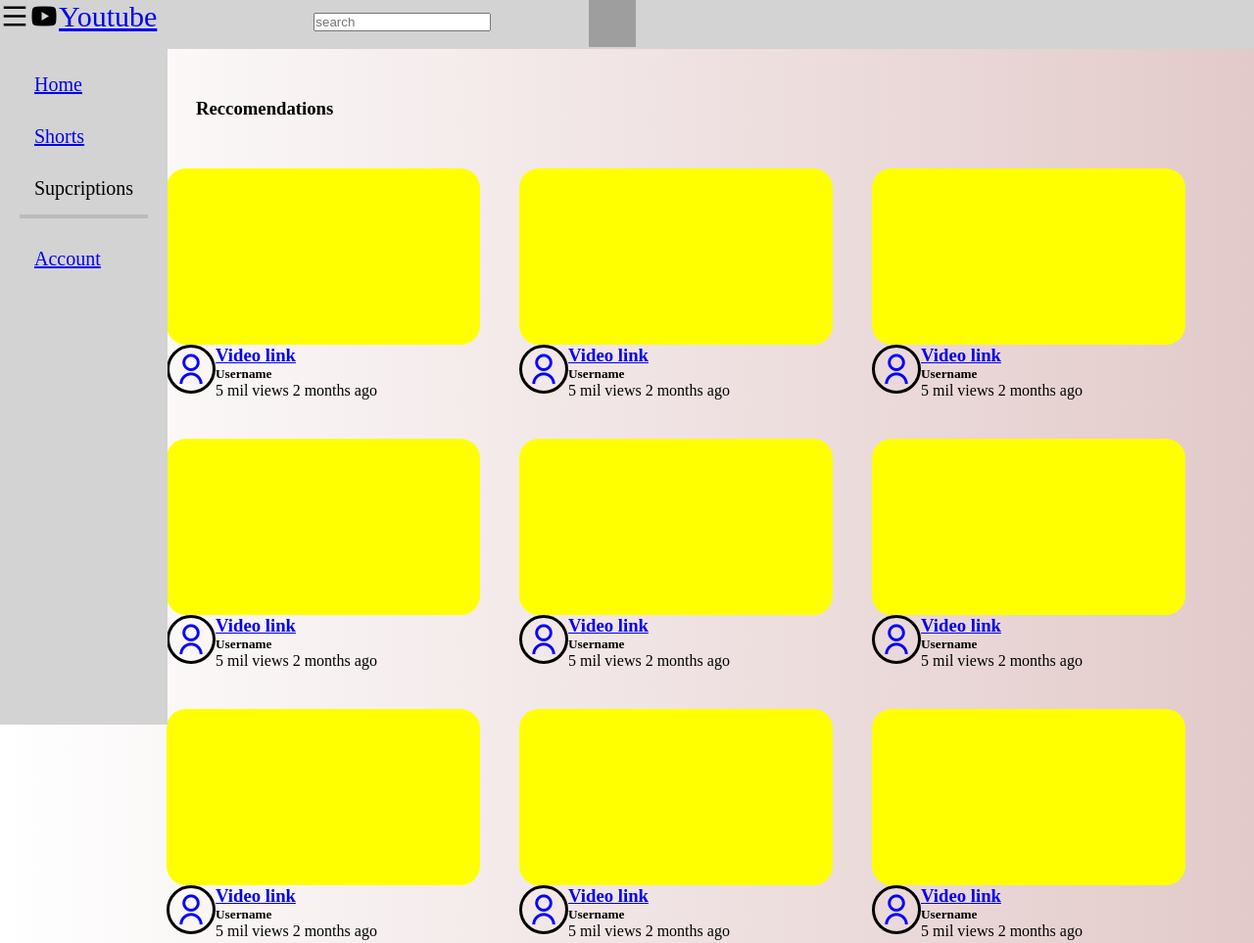
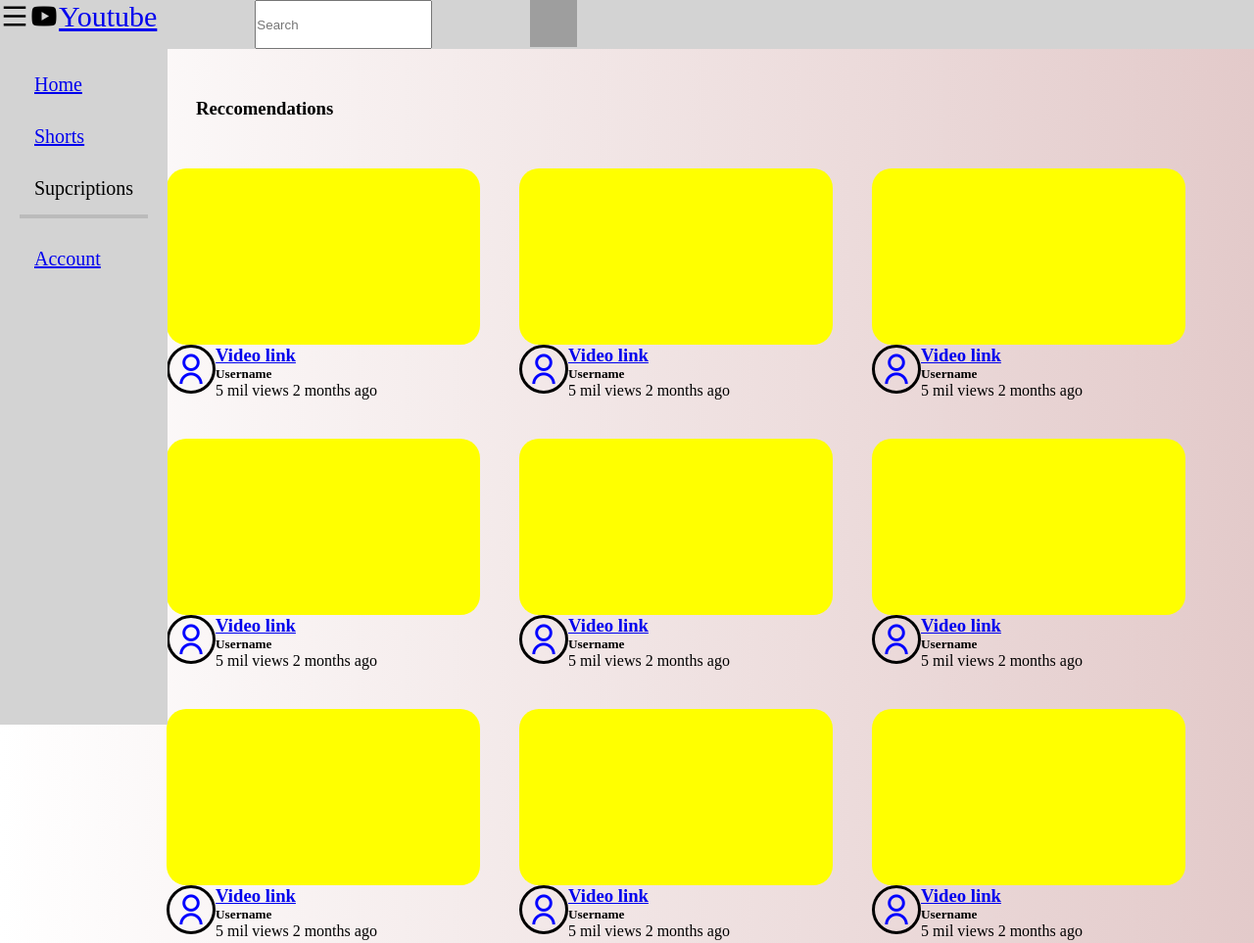
Before and after one commit to OJTanjiro/Youtube, a plain HTML site: page second.html in a window 1280 px wide. Shown: the top 963 px of the page at 98% size. Drawn offline with nearby package versions, Linux system fonts and the light colour scheme; grey boxes are pictures that could not be loaded.

Commit message:
core update: updated ui

```diff
--- a/second.html
+++ b/second.html
@@ -18,7 +18,7 @@
 
         <div class="Youtube"> <a href="second.html">Youtube</a></div>
 
-        <div class="search-bar"> <input type="text" name="Search" placeholder="search"> </div>
+         <input type="text" name="" id="" placeholder="Search">
 
         <div class="icons"> <a href="https://www.youtube.com/" target="_blank"></a> </div>
 
@@ -311,3 +311,12 @@
 </body>
 
 </html>
+
+
+
+
+
+
+
+
+<!-- <div class="search-bar"> <input type="text" name="Search" placeholder="search"> </div>
```
Also changed, not shown: preview.png (added).
